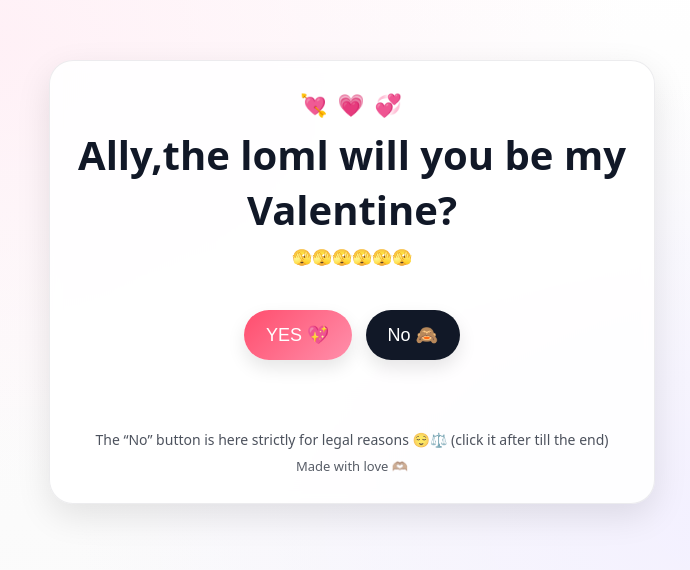
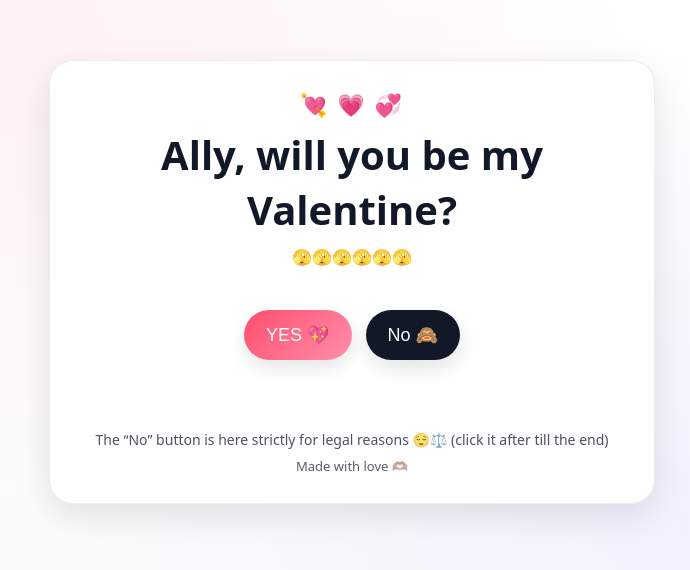
Before and after one commit to Yakatout/ally-valentine, a plain HTML site: page index.html in a window 1280 px wide. Shown: the part 118-688 px from the top of the page, without its empty margins (288-978 px from the left). Drawn offline with Linux system fonts and the light colour scheme.

Commit message:
Update index.html

```diff
--- a/index.html
+++ b/index.html
@@ -95,7 +95,7 @@
 <body>
   <div class="card">
     <div class="hearts">💘 💗 💞</div>
-    <h1>Ally,the loml will you be my Valentine?</h1>
+    <h1>Ally, will you be my Valentine?</h1>
     <p id="subtitle">🫣🫣🫣🫣🫣🫣</p>
 
     <div class="btnRow" id="arena">
```
